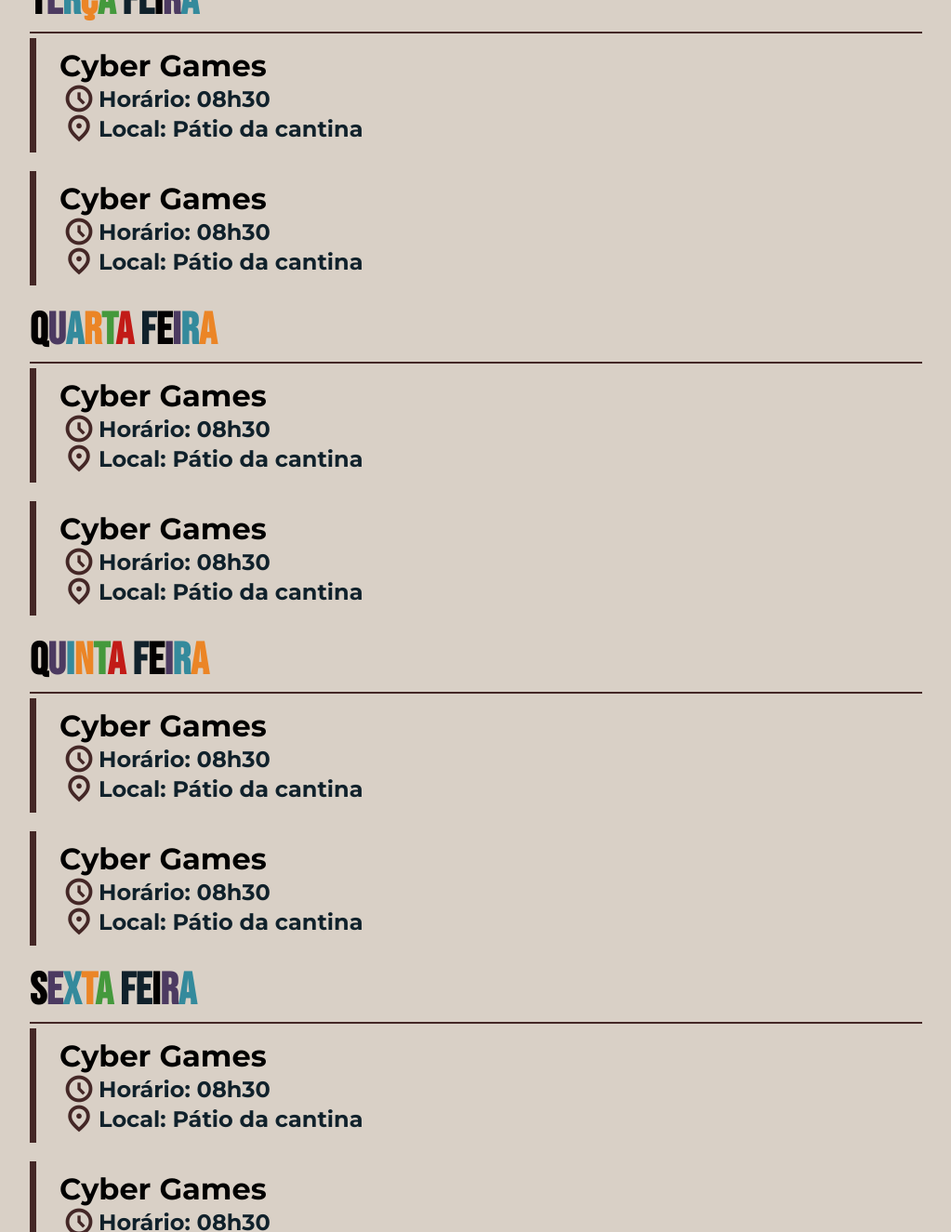
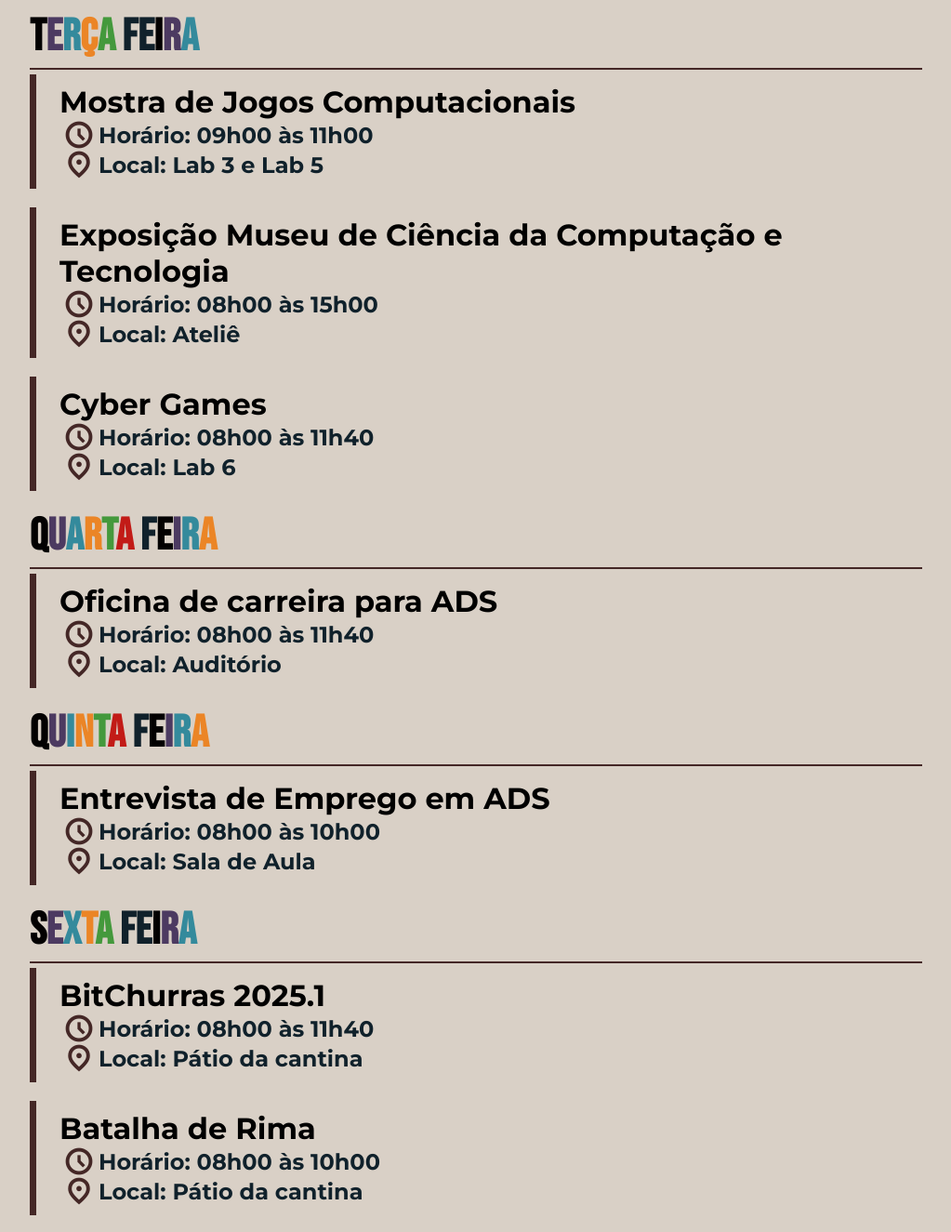
Before and after one commit to joaopedrov0/ifsemanacultural, a plain HTML site: page index.html in a window 1280 px wide. Shown: the part 722-2047 px from the top of the page at 93% size, without its empty margins (128-1151 px from the left). Drawn offline with nearby package versions, Linux system fonts and the light colour scheme.

Commit message:
adicionando os eventos corretos na agenda

```diff
--- a/index.html
+++ b/index.html
@@ -34,69 +34,64 @@
             <h3 class="custom-text">Segunda feira</h3>
             <hr>
             <div class="event">
-                <h4>Cyber Games</h4>
-                <div class="time"><span class="material-symbols-outlined">schedule</span><span>Horário: 08h30</span></div>
-                <div class="local"><span class="material-symbols-outlined">location_on</span><span>Local: Pátio da cantina</span></div>
+                <h4>Mostra de Ações Extensionistas (MAE-ADS)</h4>
+                <div class="time"><span class="material-symbols-outlined">schedule</span><span>Horário: 08h00 às 11h40</span></div>
+                <div class="local"><span class="material-symbols-outlined">location_on</span><span>Local: Lab 3 e Lab 5</span></div>
             </div>
             <div class="event">
-                <h4>Cyber Games</h4>
-                <div class="time"><span class="material-symbols-outlined">schedule</span><span>Horário: 08h30</span></div>
-                <div class="local"><span class="material-symbols-outlined">location_on</span><span>Local: Pátio da cantina</span></div>
+                <h4>Exposição Museu de Ciência da Computação e Tecnologia</h4>
+                <div class="time"><span class="material-symbols-outlined">schedule</span><span>Horário: 10h00 às 15h00</span></div>
+                <div class="local"><span class="material-symbols-outlined">location_on</span><span>Local: Ateliê</span></div>
             </div>
         </section>
         <section>
             <h3 class="custom-text">Terça feira</h3>
             <hr>
             <div class="event">
-                <h4>Cyber Games</h4>
-                <div class="time"><span class="material-symbols-outlined">schedule</span><span>Horário: 08h30</span></div>
-                <div class="local"><span class="material-symbols-outlined">location_on</span><span>Local: Pátio da cantina</span></div>
+                <h4>Mostra de Jogos Computacionais</h4>
+                <div class="time"><span class="material-symbols-outlined">schedule</span><span>Horário: 09h00 às 11h00</span></div>
+                <div class="local"><span class="material-symbols-outlined">location_on</span><span>Local: Lab 3 e Lab 5</span></div>
+            </div>
+            <div class="event">
+                <h4>Exposição Museu de Ciência da Computação e Tecnologia</h4>
+                <div class="time"><span class="material-symbols-outlined">schedule</span><span>Horário: 08h00 às 15h00</span></div>
+                <div class="local"><span class="material-symbols-outlined">location_on</span><span>Local: Ateliê</span></div>
             </div>
             <div class="event">
                 <h4>Cyber Games</h4>
-                <div class="time"><span class="material-symbols-outlined">schedule</span><span>Horário: 08h30</span></div>
-                <div class="local"><span class="material-symbols-outlined">location_on</span><span>Local: Pátio da cantina</span></div>
+                <div class="time"><span class="material-symbols-outlined">schedule</span><span>Horário: 08h00 às 11h40</span></div>
+                <div class="local"><span class="material-symbols-outlined">location_on</span><span>Local: Lab 6</span></div>
             </div>
         </section>
         <section>
             <h3 class="custom-text">Quarta feira</h3>
             <hr>
             <div class="event">
-                <h4>Cyber Games</h4>
-                <div class="time"><span class="material-symbols-outlined">schedule</span><span>Horário: 08h30</span></div>
-                <div class="local"><span class="material-symbols-outlined">location_on</span><span>Local: Pátio da cantina</span></div>
-            </div>
-            <div class="event">
-                <h4>Cyber Games</h4>
-                <div class="time"><span class="material-symbols-outlined">schedule</span><span>Horário: 08h30</span></div>
-                <div class="local"><span class="material-symbols-outlined">location_on</span><span>Local: Pátio da cantina</span></div>
+                <h4>Oficina de carreira para ADS</h4>
+                <div class="time"><span class="material-symbols-outlined">schedule</span><span>Horário: 08h00 às 11h40</span></div>
+                <div class="local"><span class="material-symbols-outlined">location_on</span><span>Local: Auditório</span></div>
             </div>
         </section>
         <section>
             <h3 class="custom-text">Quinta feira</h3>
             <hr>
             <div class="event">
-                <h4>Cyber Games</h4>
-                <div class="time"><span class="material-symbols-outlined">schedule</span><span>Horário: 08h30</span></div>
-                <div class="local"><span class="material-symbols-outlined">location_on</span><span>Local: Pátio da cantina</span></div>
-            </div>
-            <div class="event">
-                <h4>Cyber Games</h4>
-                <div class="time"><span class="material-symbols-outlined">schedule</span><span>Horário: 08h30</span></div>
-                <div class="local"><span class="material-symbols-outlined">location_on</span><span>Local: Pátio da cantina</span></div>
+                <h4>Entrevista de Emprego em ADS</h4>
+                <div class="time"><span class="material-symbols-outlined">schedule</span><span>Horário: 08h00 às 10h00</span></div>
+                <div class="local"><span class="material-symbols-outlined">location_on</span><span>Local: Sala de Aula</span></div>
             </div>
         </section>
         <section>
             <h3 class="custom-text">Sexta feira</h3>
             <hr>
             <div class="event">
-                <h4>Cyber Games</h4>
-                <div class="time"><span class="material-symbols-outlined">schedule</span><span>Horário: 08h30</span></div>
+                <h4>BitChurras 2025.1</h4>
+                <div class="time"><span class="material-symbols-outlined">schedule</span><span>Horário: 08h00 às 11h40</span></div>
                 <div class="local"><span class="material-symbols-outlined">location_on</span><span>Local: Pátio da cantina</span></div>
             </div>
             <div class="event">
-                <h4>Cyber Games</h4>
-                <div class="time"><span class="material-symbols-outlined">schedule</span><span>Horário: 08h30</span></div>
+                <h4>Batalha de Rima</h4>
+                <div class="time"><span class="material-symbols-outlined">schedule</span><span>Horário: 08h00 às 10h00</span></div>
                 <div class="local"><span class="material-symbols-outlined">location_on</span><span>Local: Pátio da cantina</span></div>
             </div>
         </section>
```
